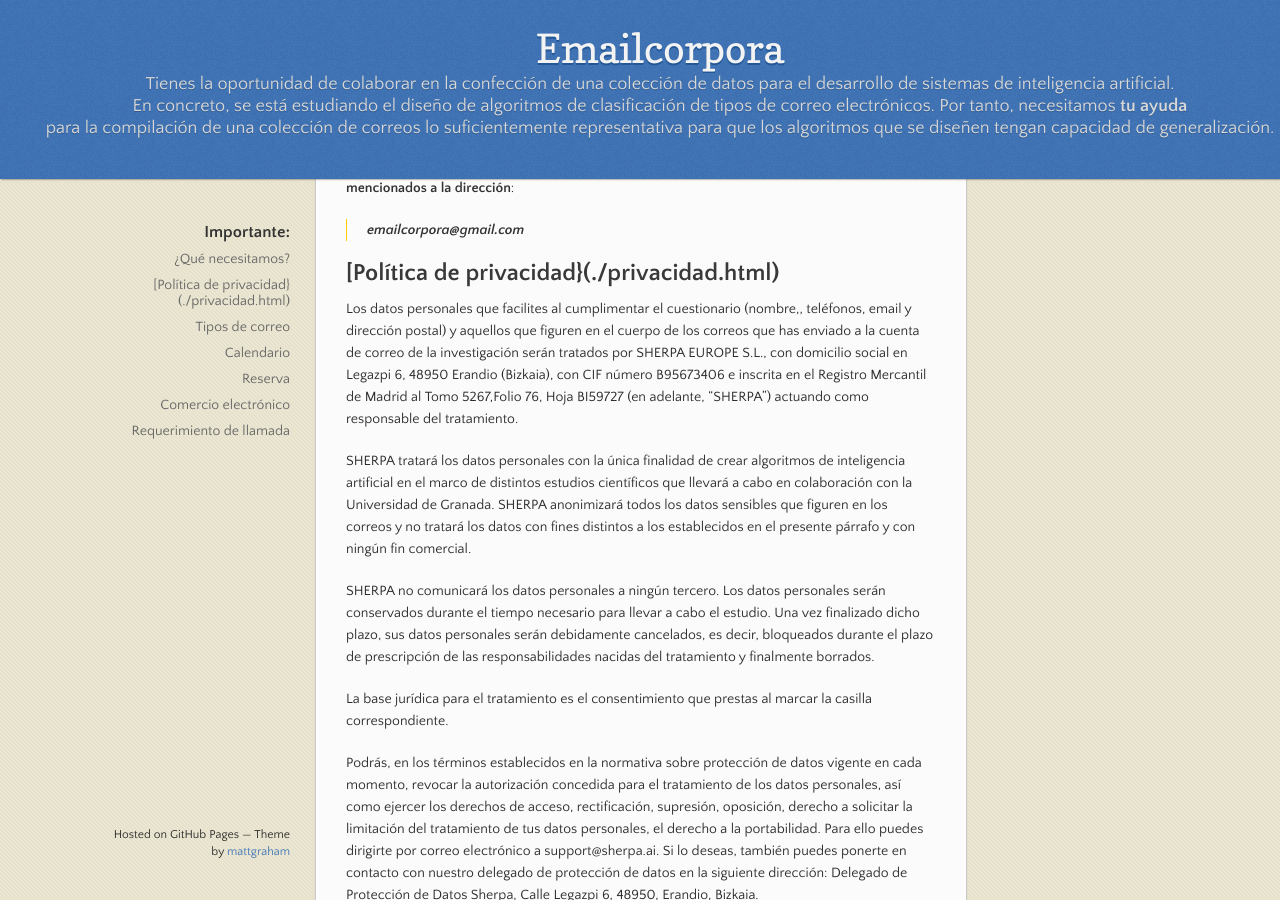
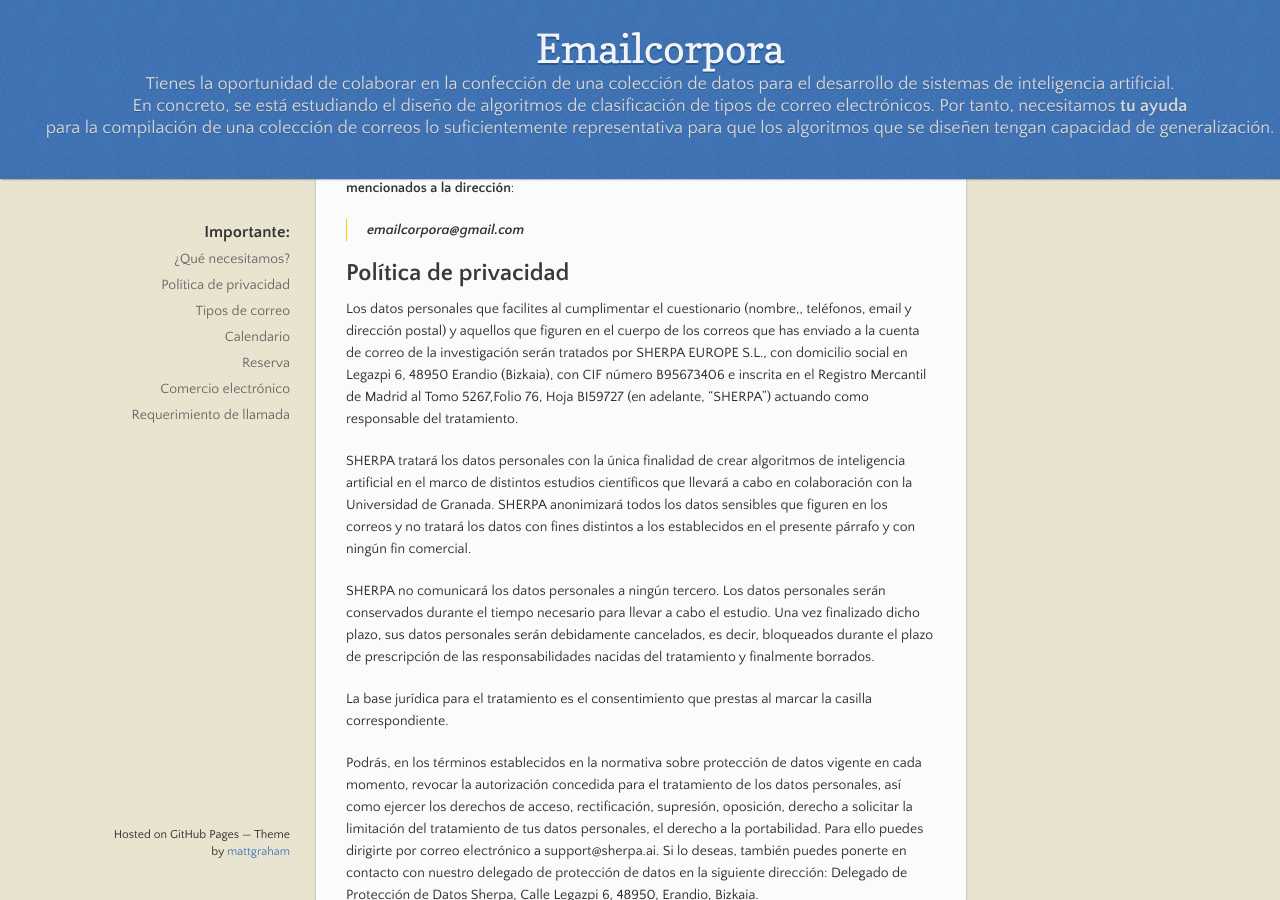
Before and after one commit to emailcorpora/emailcorpora.github.io, a Jekyll site: the page built from index.md, in a window 1280 px wide and 900 px high, scrolled down 573 px. Built offline with Jekyll 4.4.1, drawn with Linux system fonts in a browser that asks for light colours; the repository's description, which GitHub fills in, is left out.

Commit message:
Correción en index.md

```diff
--- a/index.md
+++ b/index.md
@@ -22,7 +22,7 @@ Con esos correos se podrá elaborar una colección sobre la que entrenar algorit
 
 > **emailcorpora@gmail.com**
 
-## [Política de privacidad}(./privacidad.html)
+## Política de privacidad
 
 Los datos personales que facilites al cumplimentar el cuestionario (nombre,, teléfonos, email y dirección postal) y aquellos que figuren en el cuerpo de los correos que has enviado a la cuenta de correo de la investigación serán tratados por SHERPA EUROPE S.L., con domicilio social en Legazpi 6, 48950 Erandio (Bizkaia), con CIF número B95673406 e inscrita en el Registro Mercantil de Madrid al Tomo 5267,Folio 76, Hoja BI59727 (en adelante, “SHERPA”) actuando como responsable del tratamiento.
 
```
